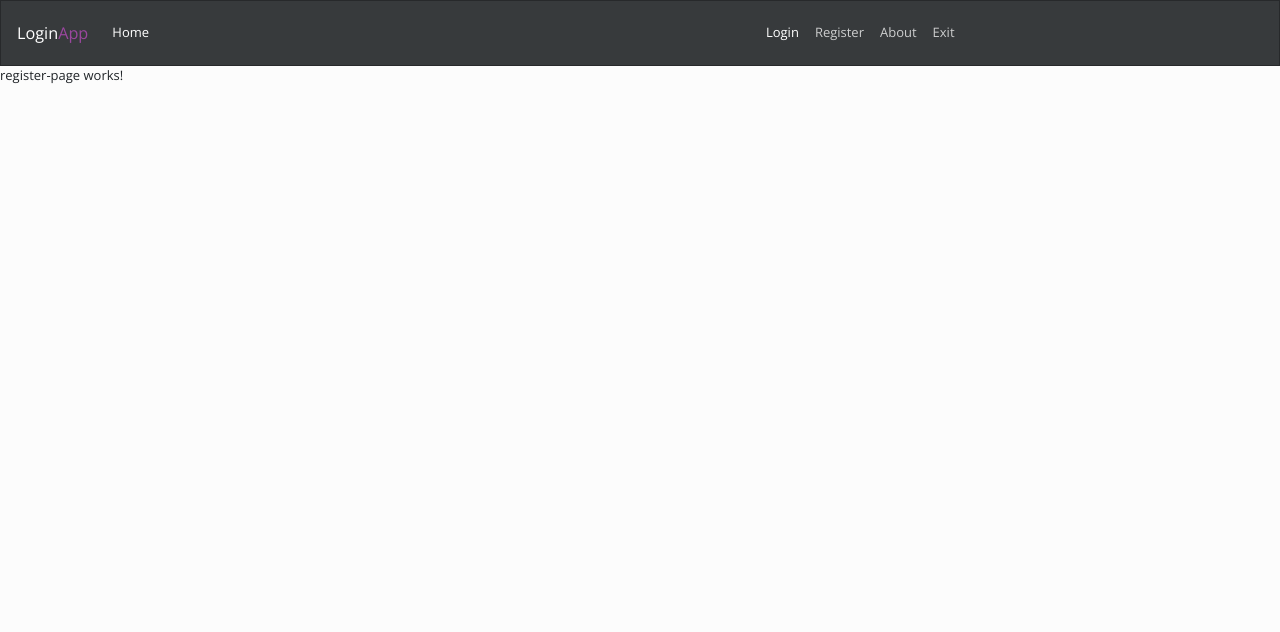
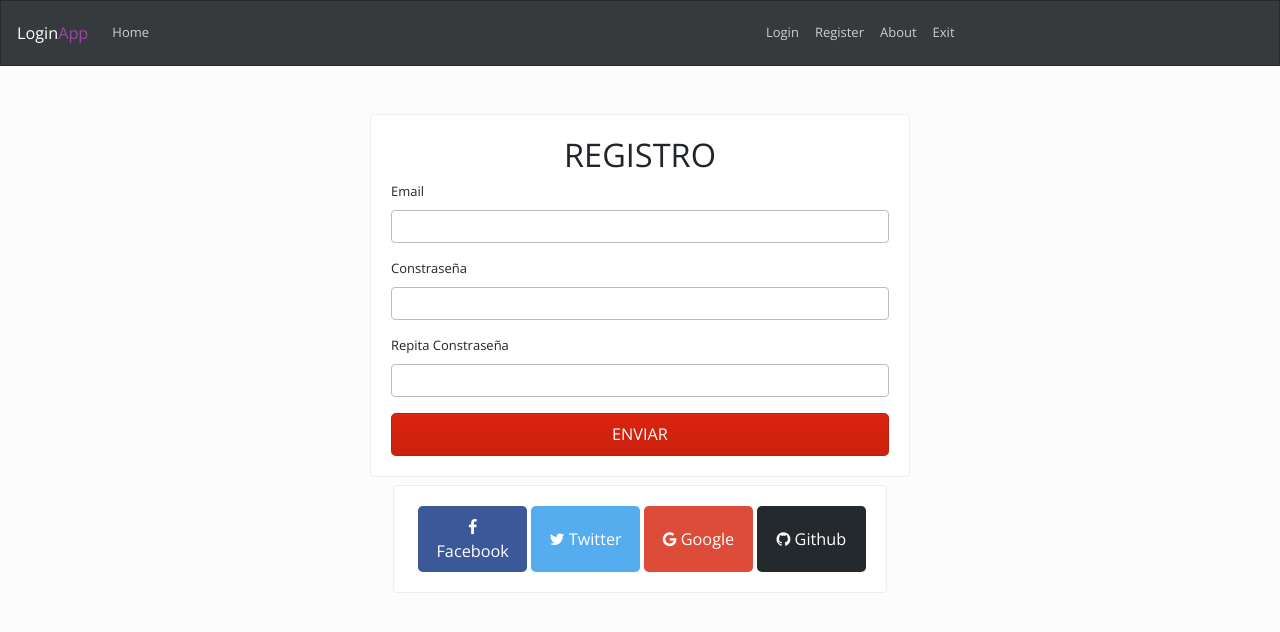
Before and after one commit to syncrop/login-app, an Angular app: page /register in a window 1280 px wide. Shown: the top 632 px of the page. Built offline with nearby package versions, Linux system fonts and the light colour scheme.

Commit message:
Agregado Registro/Login/Privado/404/Home

```diff
--- a/src/app/app.component.html
+++ b/src/app/app.component.html
@@ -1,2 +1,5 @@
 <app-navbar></app-navbar>
-<router-outlet></router-outlet>
+<div class="container">
+  <router-outlet></router-outlet>
+
+</div>
--- a/src/app/componentes/home-page/home-page.component.html
+++ b/src/app/componentes/home-page/home-page.component.html
@@ -1,3 +1,9 @@
-<p>
-  home-page works!
-</p>
+<div class="jumbotron">
+  <h1 class="display-3">Bienvenido!</h1>
+  <p class="lead">This is a simple hero unit, a simple jumbotron-style component for calling extra attention to featured content or information.</p>
+  <hr class="my-4">
+  <p>It uses utility classes for typography and spacing to space content out within the larger container.</p>
+  <p class="lead">
+    <a class="btn btn-primary btn-lg" href="#" role="button">Learn more</a>
+  </p>
+</div>
--- a/src/app/componentes/login-page/login-page.component.css
+++ b/src/app/componentes/login-page/login-page.component.css
@@ -0,0 +1,24 @@
+.btn-facebook, .btn-twitter, .btn-google, .btn-github{
+	width: 32%;
+	margin-left: 4px;
+}
+
+.btn-facebook{
+	background-color: #3b5998;
+	color: white;
+}
+
+.btn-twitter{
+	background-color: #55acee;
+	color: white;
+}
+
+.btn-google{
+	background-color: #dd4b39;
+	color: white;
+}
+
+.btn-github{
+	background-color: #24292E;
+	color: white;
+}
--- a/src/app/componentes/login-page/login-page.component.html
+++ b/src/app/componentes/login-page/login-page.component.html
@@ -1,3 +1,33 @@
-<p>
-  login-page works!
-</p>
+<div class="row">
+	<div class="col-md-6 mx-auto mt-5">
+		<div class="card">
+			<div class="card-body">
+				<h1 class="text-center">LOGIN</h1>
+				<form>
+					<div class="form-group">
+						<label for="email">Email</label>
+						<input type="email" name="email" id="email" class="form-control">
+					</div>
+					<div class="form-group">
+						<label for="password">Constraseña</label>
+						<input type="password" name="password" id="password" class="form-control">
+					</div>
+
+					<input type="text" name="text" value="ENVIAR" class="btn btn-primary btn-block btn-lg">
+				</form>
+			</div>
+		</div>
+	</div>
+</div>
+<div class="row">
+	<div class="mx-auto mt-2">
+		<div class="card">
+			<div class="card-body d-flex justify-content-around">
+				<button class="btn btn-lg btn-facebook"><i class="fa fa-facebook"></i> Facebook</button>
+				<button class="btn btn-lg btn-twitter"><i class="fa fa-twitter"></i> Twitter</button>
+				<button class="btn btn-lg btn-google"><i class="fa fa-google"></i> Google</button>
+				<button class="btn btn-lg btn-github"><i class="fa fa-github"></i> Github</button>
+			</div>
+		</div>
+	</div>
+</div>
--- a/src/app/componentes/navbar/navbar.component.html
+++ b/src/app/componentes/navbar/navbar.component.html
@@ -6,13 +6,13 @@
 
   <div class="collapse navbar-collapse" id="navbarColor02">
     <ul class="navbar-nav mr-auto">
-      <li class="nav-item active">
-        <a class="nav-link" href="#">Home <span class="sr-only">(current)</span></a>
+      <li>
+        <a class="nav-link" routerLink="/home">Home <span class="sr-only">(current)</span></a>
       </li>
     </ul>
 
     <ul class="navbar-nav mx-auto">
-      <li class="nav-item active">
+      <li>
         <a class="nav-link" routerLink="/login">Login <span class="sr-only">(current)</span></a>
       </li>
       <li class="nav-item">
@@ -22,7 +22,7 @@
         <a class="nav-link" routerLink="/about">About</a>
       </li>
       <li class="nav-item">
-        <a class="nav-link">Exit</a>
+        <a class="nav-link" href="#">Exit</a>
       </li>
     </ul>
 
--- a/src/app/componentes/not-found-page/not-found-page.component.html
+++ b/src/app/componentes/not-found-page/not-found-page.component.html
@@ -1,3 +1,11 @@
-<p>
-  not-found-page works!
-</p>
+<div class="row mt-5">
+	<div class="text-center col-md-6 mx-auto" id="contenedor">
+		<div>
+			<h1>Oops!</h1>
+			<h2>404 Página no encontrada</h2>
+			<div class="card-body">
+				<a href="/home" class="btn btn-primary btn-lg"><i class="fa fa-home"></i> Ir a la página principal</a>
+			</div>
+		</div>
+	</div>
+</div>
--- a/src/app/componentes/privado-page/privado-page.component.html
+++ b/src/app/componentes/privado-page/privado-page.component.html
@@ -1,3 +1,9 @@
-<p>
-  privado-page works!
-</p>
+<div class="jumbotron">
+  <h1 class="display-3">ZONA PRIVADA!</h1>
+  <p class="lead">This is a simple hero unit, a simple jumbotron-style component for calling extra attention to featured content or information.</p>
+  <hr class="my-4">
+  <p>It uses utility classes for typography and spacing to space content out within the larger container.</p>
+  <p class="lead">
+    <a class="btn btn-primary btn-lg" href="#" role="button">Learn more</a>
+  </p>
+</div>
--- a/src/app/componentes/register-page/register-page.component.css
+++ b/src/app/componentes/register-page/register-page.component.css
@@ -0,0 +1,24 @@
+.btn-facebook, .btn-twitter, .btn-google, .btn-github{
+	width: 32%;
+	margin-left: 4px;
+}
+
+.btn-facebook{
+	background-color: #3b5998;
+	color: white;
+}
+
+.btn-twitter{
+	background-color: #55acee;
+	color: white;
+}
+
+.btn-google{
+	background-color: #dd4b39;
+	color: white;
+}
+
+.btn-github{
+	background-color: #24292E;
+	color: white;
+}
--- a/src/app/componentes/register-page/register-page.component.html
+++ b/src/app/componentes/register-page/register-page.component.html
@@ -1,3 +1,36 @@
-<p>
-  register-page works!
-</p>
+<div class="row">
+	<div class="col-md-6 mx-auto mt-5">
+		<div class="card">
+			<div class="card-body">
+				<h1 class="text-center">REGISTRO</h1>
+				<form>
+					<div class="form-group">
+						<label for="email">Email</label>
+						<input type="email" name="email" id="email" class="form-control">
+					</div>
+					<div class="form-group">
+						<label for="password">Constraseña</label>
+						<input type="password" name="password" id="password" class="form-control">
+					</div>
+					<div class="form-group">
+						<label for="password">Repita Constraseña</label>
+						<input type="password" name="password" id="password" class="form-control">
+					</div>
+					<input type="text" name="text" value="ENVIAR" class="btn btn-primary btn-block btn-lg">
+				</form>
+			</div>
+		</div>
+	</div>
+</div>
+<div class="row">
+	<div class="mx-auto mt-2">
+		<div class="card">
+			<div class="card-body d-flex justify-content-around">
+				<button class="btn btn-lg btn-facebook"><i class="fa fa-facebook"></i> Facebook</button>
+				<button class="btn btn-lg btn-twitter"><i class="fa fa-twitter"></i> Twitter</button>
+				<button class="btn btn-lg btn-google"><i class="fa fa-google"></i> Google</button>
+				<button class="btn btn-lg btn-github"><i class="fa fa-github"></i> Github</button>
+			</div>
+		</div>
+	</div>
+</div>
```
